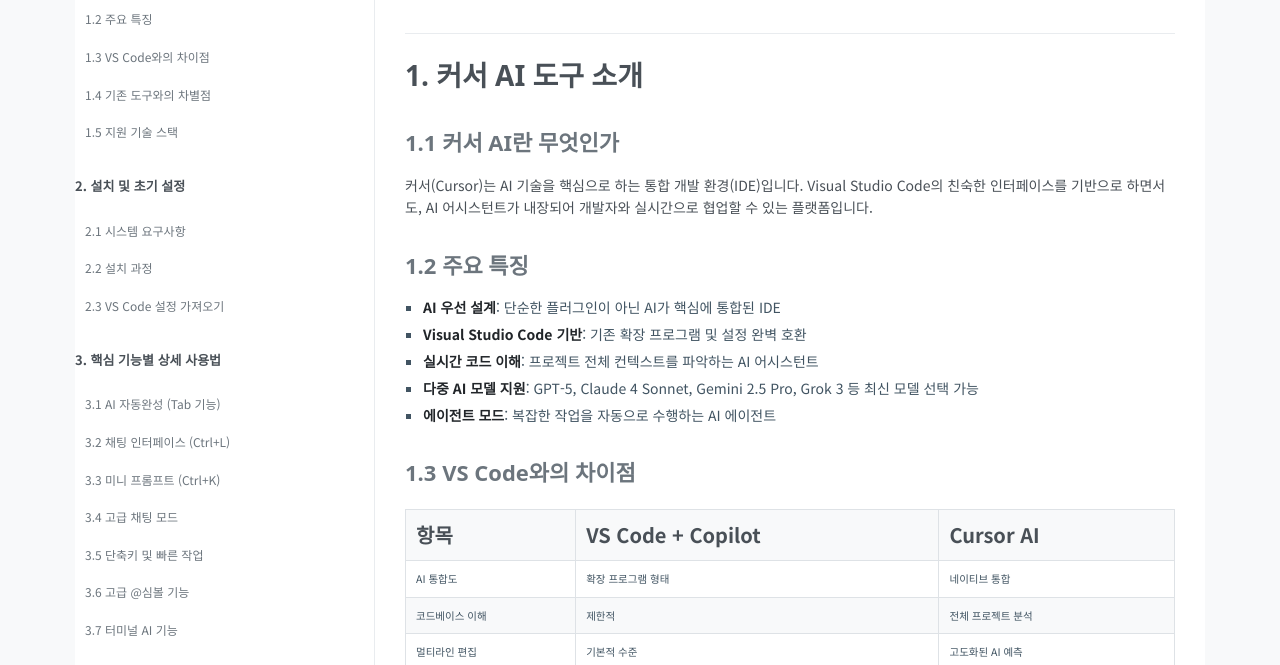
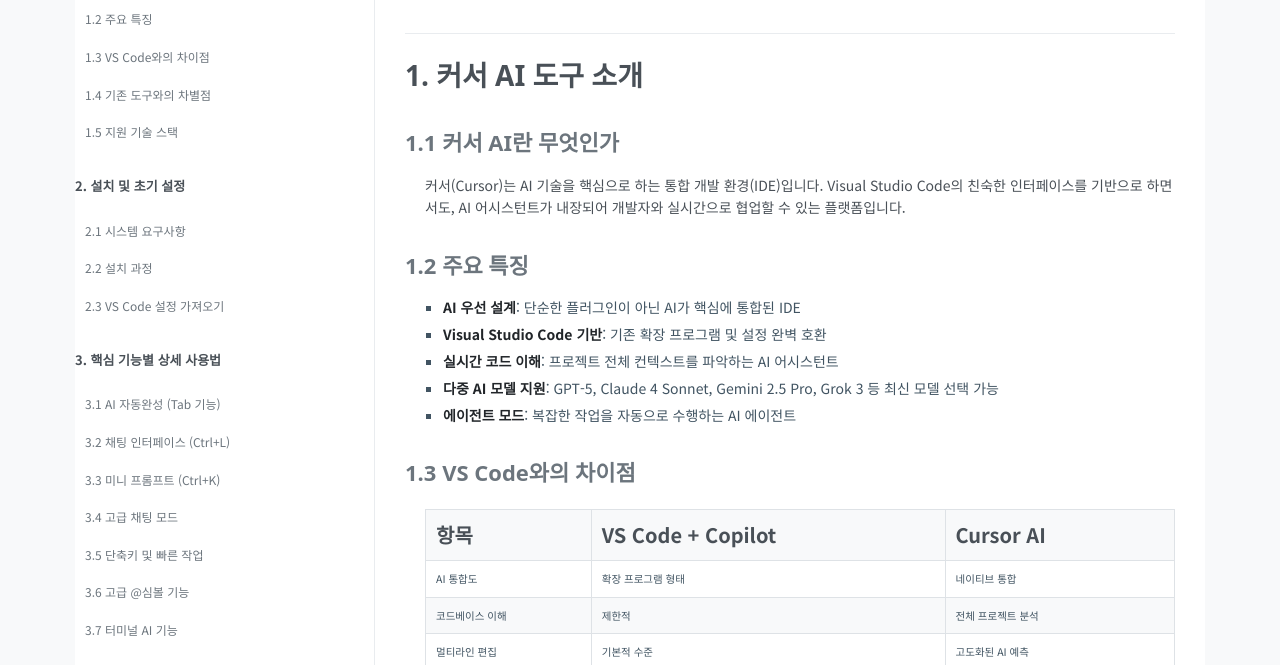
Before and after one commit to jeongmin-na/cursor_guide, a plain HTML site: page index.html in a window 1280 px wide. Shown: the part 109-774 px from the top of the page. Drawn offline with nearby package versions, Linux system fonts and the light colour scheme.

Commit message:
Update index.html

```diff
--- a/index.html
+++ b/index.html
@@ -132,6 +132,16 @@
             margin-top: 25px;
             margin-bottom: 12px;
             font-size: 1rem;
+        }
+
+        /* 넘버링된 제목 아래 내용 들여쓰기 */
+        .content section > div {
+            margin-left: 20px;
+        }
+
+        .content section > div > h3,
+        .content section > div > h4 {
+            margin-left: -20px;
         }
 
         .content table {
```
